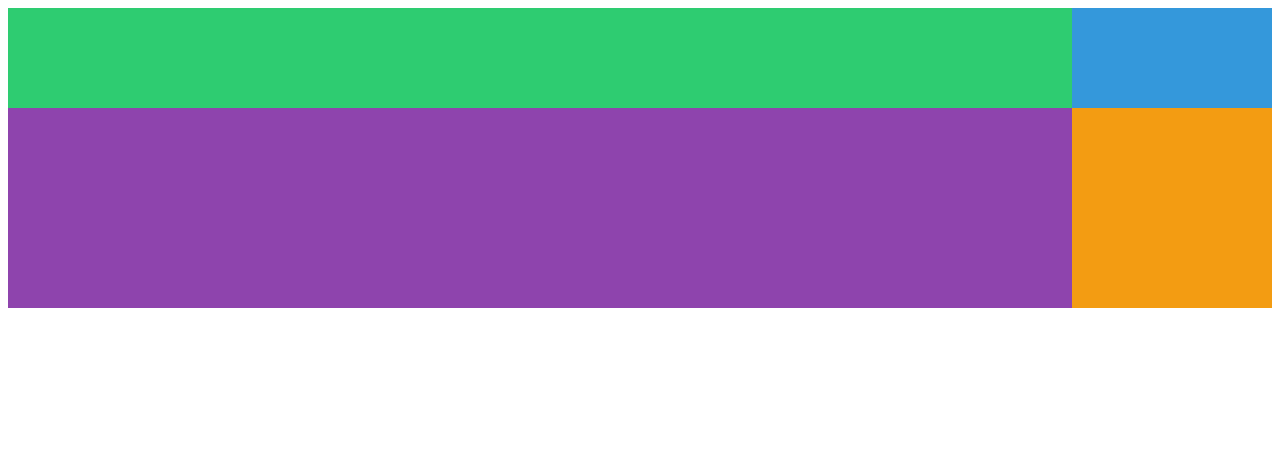
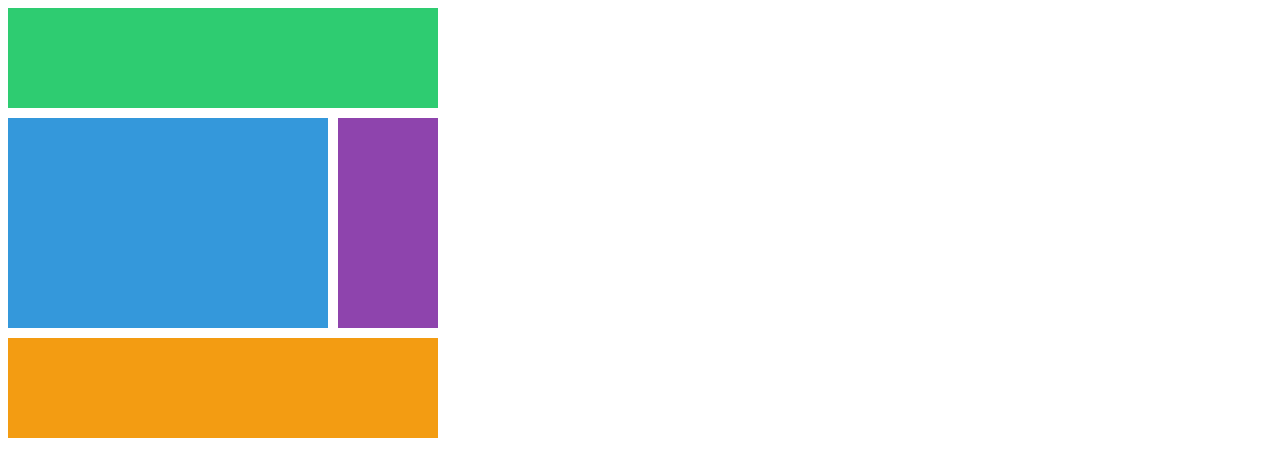
Before and after one commit to Suu01/css-layout-course, a plain HTML site: page 2/index4.html in a window 1280 px wide. Drawn offline with Linux system fonts and the light colour scheme.

Commit message:
grid_column/row_start/end

```diff
--- a/2/index4.html
+++ b/2/index4.html
@@ -4,7 +4,7 @@
     <meta charset="UTF-8">
     <meta http-equiv="X-UA-Compatible" content="IE=edge">
     <meta name="viewport" content="width=device-width, initial-scale=1.0">
-    <title>Document</title>
+    <title>grid-column/row_start/end</title>
     <link rel="stylesheet" href="style4.css">
 </head>
 <body>
--- a/2/style4.css
+++ b/2/style4.css
@@ -4,22 +4,33 @@ body {
 
 .grid {
     display: grid;
-    grid-template-columns: auto 200px;
-    grid-template-rows: 100px repeat(2, 200px) 100px;
+    gap: 10px;
+    grid-template-columns: repeat(4, 100px);
+    grid-template-rows: repeat(4, 100px);
 }
 
 .header {
     background-color: #2ecc71;
+    grid-column-start: 1;
+    grid-column-end: 5;
 }
 
 .content {
     background-color: #3498db;
+    grid-column-start: 1;
+    grid-column-end: 4;
+    grid-row-start: 2;
+    grid-row-end: 4;
 }
 
 .nav {
     background-color: #8e44ad;
+    grid-row-start: 2;
+    grid-row-end: 4;
 }
 
 .footer {
     background-color: #f39c12;
+    grid-column-start: 1;
+    grid-column-end: 5;
 }
```
